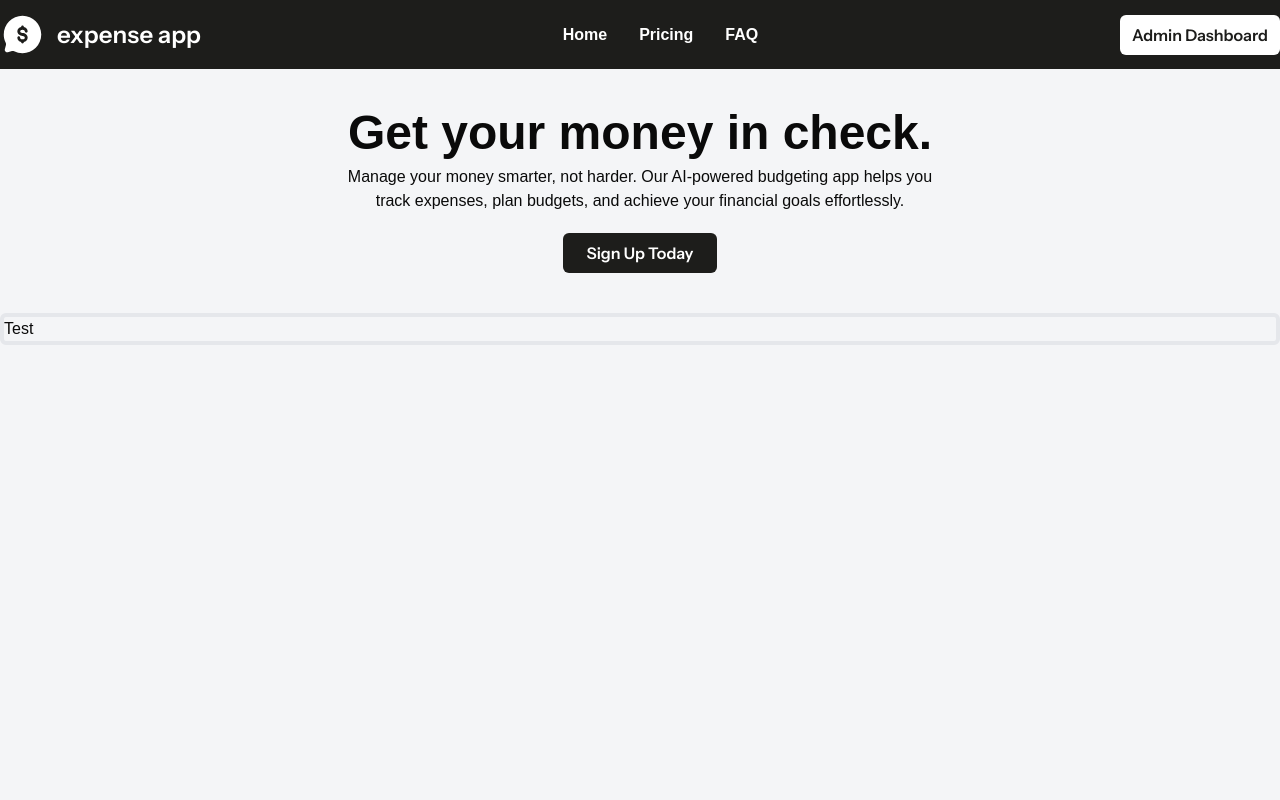
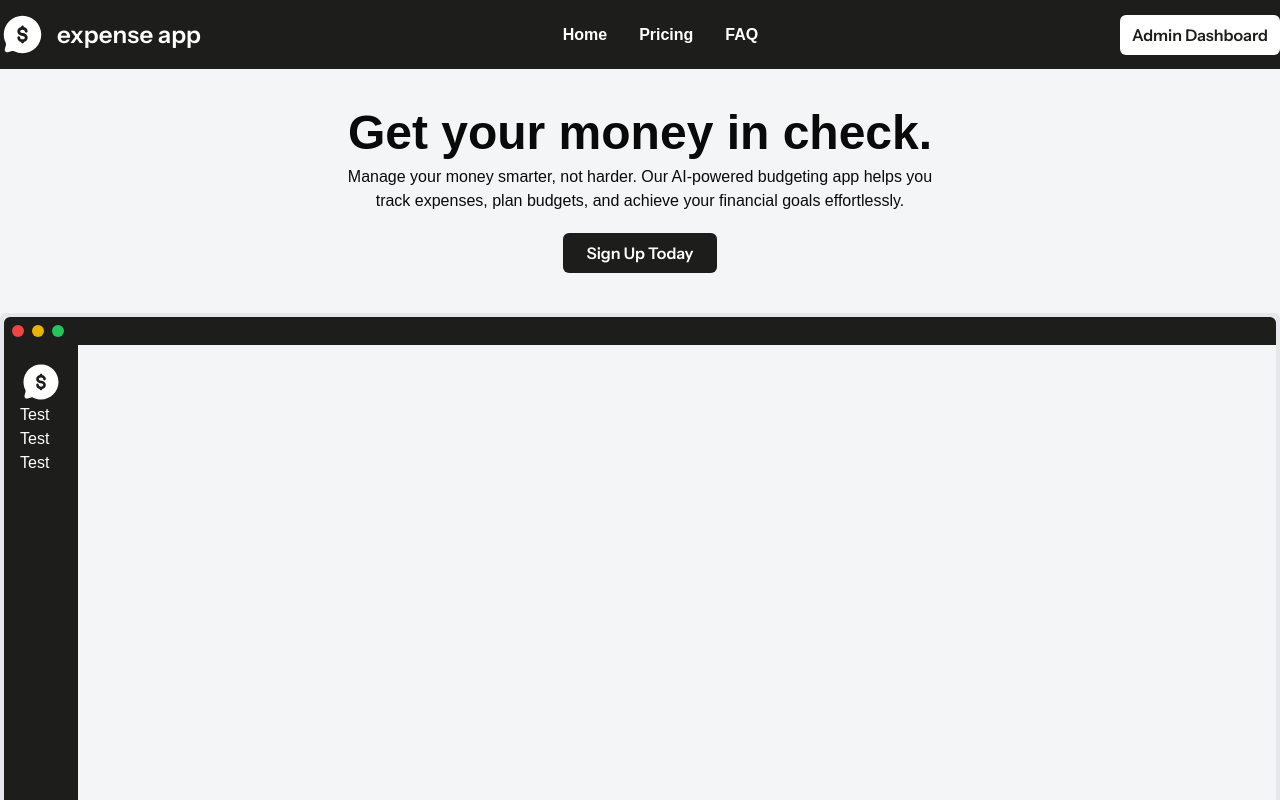
Before and after one commit to Benjamin-buck/expenseio, a Next.js app: page / in a window 1280 px wide. Shown: the top 800 px of the page. Built offline with nearby package versions, Linux system fonts and the light colour scheme.

Commit message:
Adds modifications to hero

```diff
--- a/components/Hero.tsx
+++ b/components/Hero.tsx
@@ -1,5 +1,7 @@
+import Image from "next/image";
 import Link from "next/link";
 import React from "react";
+import { navLinks } from "./VerticalNavbar";
 
 const Hero = () => {
   return (
@@ -19,7 +21,34 @@ const Hero = () => {
       </Link>
       {/* App Re-construction */}
       <div className="container mx-auto rounded-md my-10 border-4 border-gray-200">
-        Test
+        {/* Top Bar */}
+        <div className="w-full bg-black py-2 rounded-t-md">
+          <div className="px-2 flex gap-2">
+            <div className="w-[12px] h-[12px] rounded-full bg-red-500" />
+            <div className="w-[12px] h-[12px] rounded-full bg-yellow-500" />
+            <div className="w-[12px] h-[12px] rounded-full bg-green-500" />
+          </div>
+        </div>
+        {/* App Section */}
+        <div className="w-full h-[600px]">
+          <div className="h-full bg-black text-white w-fit px-4">
+            {/* Top Half */}
+            <div>
+              <Image
+                src="/logo.svg"
+                width={42}
+                height={42}
+                alt="logo"
+                className="pt-4"
+              />
+              <ul>
+                {navLinks.map((link) => (
+                  <p>Test</p>
+                ))}
+              </ul>
+            </div>
+          </div>
+        </div>
       </div>
     </div>
   );
--- a/components/PageHeading.tsx
+++ b/components/PageHeading.tsx
@@ -12,7 +12,7 @@ const PageHeading = ({ title }: Props) => {
     <div className="flex justify-between items-center">
       <h1 className="page_title">{title}</h1>
       <div className="flex gap-3 items-center">
-        <Link href="/dashboard/user">
+        <Link href="/dashboard/user/account">
           <Button label="Account Settings" />
         </Link>
 
```
